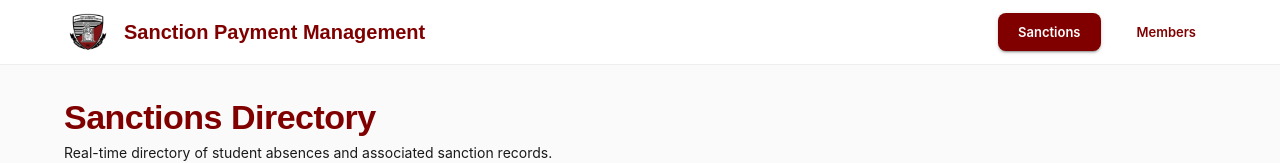
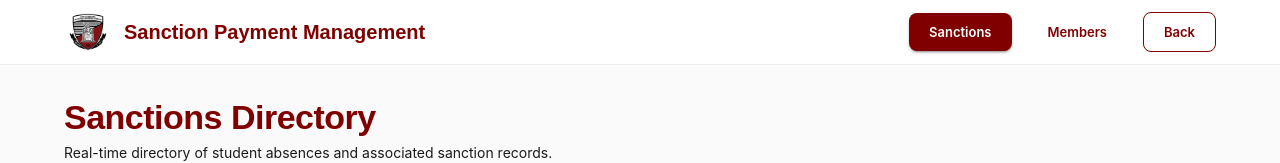
Before and after one commit to Bryne21/SIA--Sanction-payment-management, a React (Vite) app in the folder dashboard/: page / in a window 1280 px wide. Shown: the top 163 px of the page. Built offline with nearby package versions, Linux system fonts and the light colour scheme; no server answers.

Commit message:
added back button to admin dashboard

```diff
--- a/dashboard/src/App.jsx
+++ b/dashboard/src/App.jsx
@@ -109,6 +109,24 @@ function App() {
               <Box sx={{ display: 'flex', alignItems: 'center', gap: 2 }}>
                 <Button onClick={() => setView('sanctions')} variant={view === 'sanctions' ? 'contained' : 'text'} size="small">Sanctions</Button>
                 <Button onClick={() => setView('members')} variant={view === 'members' ? 'contained' : 'text'} size="small">Members</Button>
+                <Button
+                  href="https://school-organization-management-ecos.vercel.app/dashboard"
+                  variant="outlined"
+                  size="small"
+                  sx={{
+                    borderRadius: 2,
+                    fontWeight: 600,
+                    textTransform: 'none',
+                    borderColor: 'primary.main',
+                    color: 'primary.main',
+                    '&:hover': {
+                      borderColor: 'primary.dark',
+                      backgroundColor: 'rgba(128, 0, 0, 0.04)'
+                    }
+                  }}
+                >
+                  Back
+                </Button>
               </Box>
             </Toolbar>
           </Container>
```
